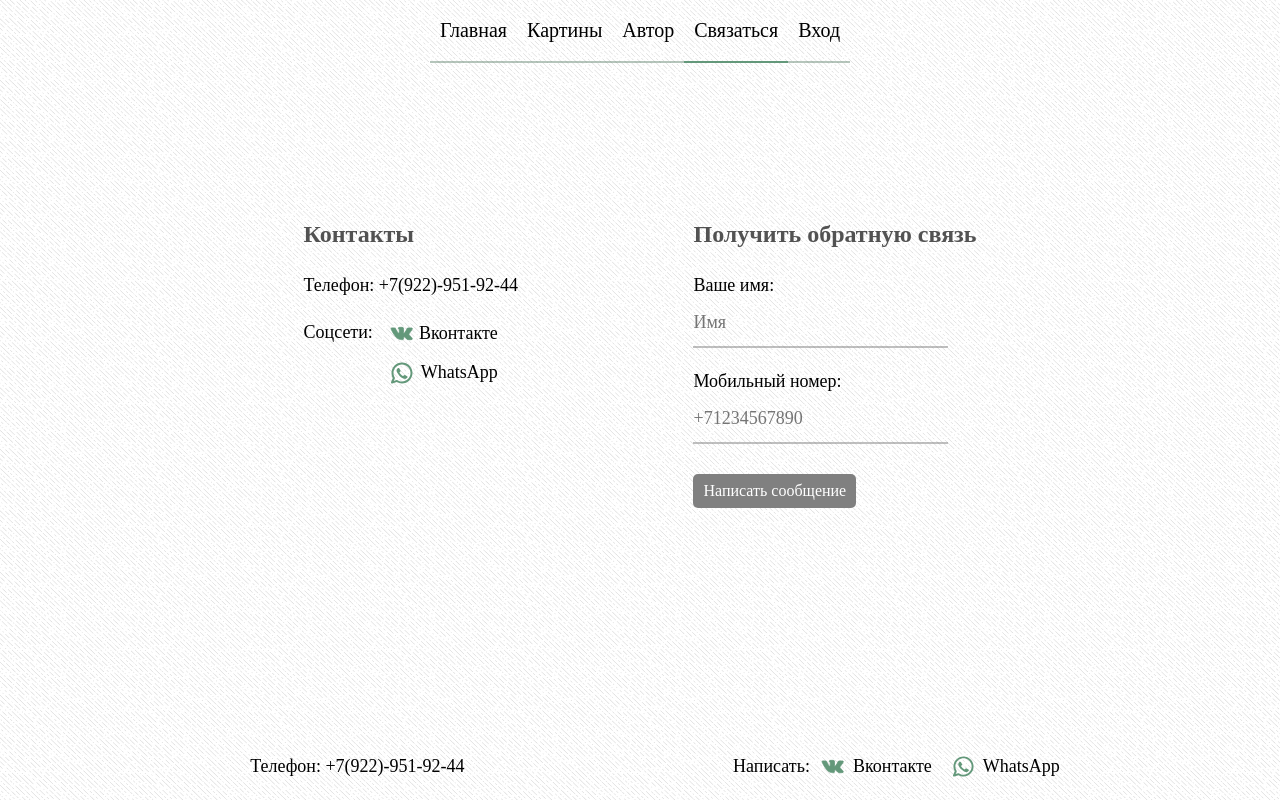
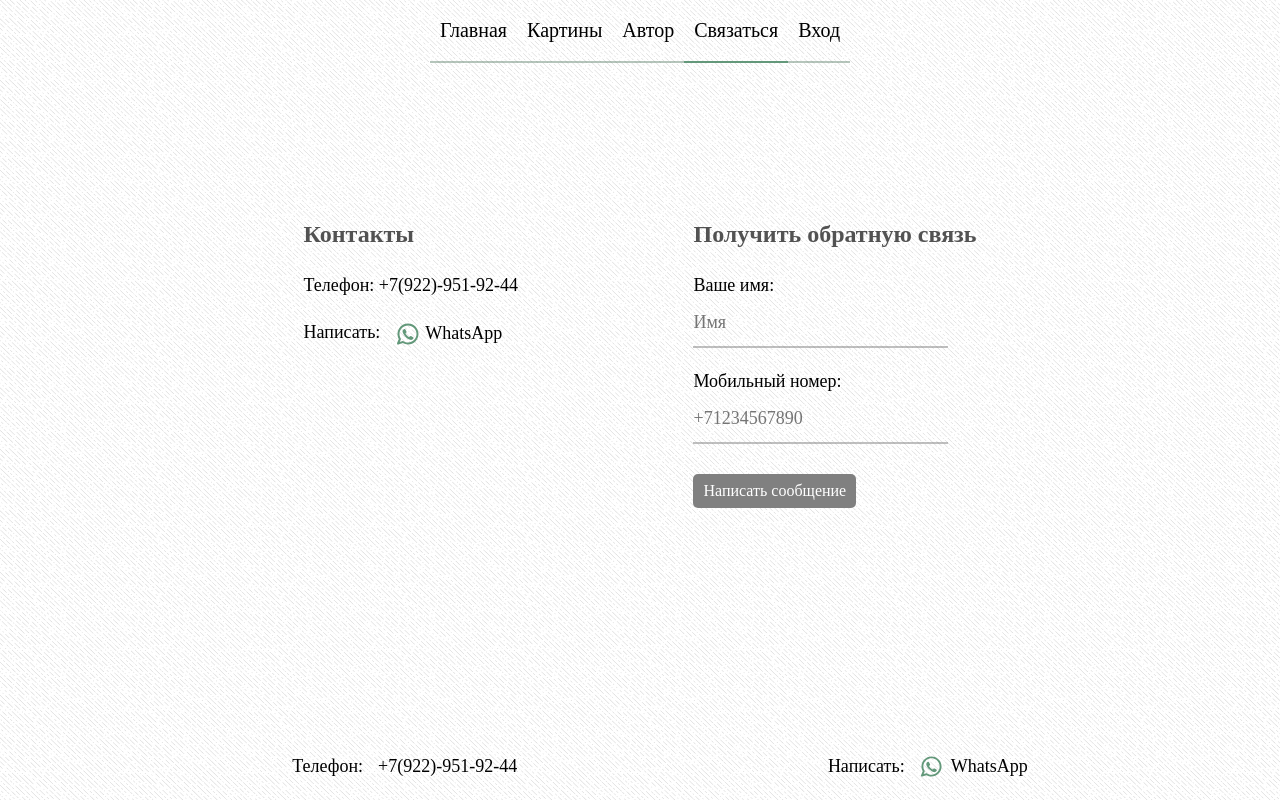
Before and after one commit to kotamikh/paintings-shop, a Vue app: page /contacts in a window 1280 px wide. Built offline with nearby package versions, Linux system fonts and the light colour scheme; a web font is replaced by a local one.

Commit message:
remove vk link, change nav-meu position

```diff
--- a/components/TheFooter.vue
+++ b/components/TheFooter.vue
@@ -1,14 +1,11 @@
 <template>
   <div class="footer">
     <div class="telephone">
-      <a href='tel:+79229519244'>Телефон: +7(922)-951-92-44</a>
+      <p>Телефон:</p>
+      <a href='tel:+79229519244'>+7(922)-951-92-44</a>
     </div>
     <div class="messengers">
       <p>Написать:</p>
-      <a class="link" href="https://m.vk.com/m.kozlov73" target="_blank" rel="noopener, nofollow">
-        <img src="../src/assets/icons/vk.svg" style="width: 25px" alt="vk"/>
-        <p>Вконтакте</p>
-      </a>
       <a class="link" href="https://wa.me/79229519244" target="_blank" rel="noopener, nofollow">
         <img src="../src/assets/icons/whatsapp.svg" style="width: 23px" alt="whatsapp"/>
         <p>WhatsApp</p>
@@ -32,31 +29,27 @@
   padding: 20px
 
   @media screen and (max-width: 767px)
-    padding: 0 10px 20px
+    padding: 20px 0
 
-  .messengers
-    gap: 10px
+  .messengers,
+  .telephone
+    gap: 15px
     display: flex
     align-items: center
     @media screen and (max-width: 767px)
-      gap: 5px
+      gap: 10px
+    a
+      &:hover
+        color: var(--seagreen)
 
     .link
       gap: 8px
       display: flex
-      margin-right: 10px
       align-items: center
-      font-size: calc(12px + 6 * (100vw / 1280))
 
-      &:hover
-        color: var(--seagreen)
-
-      @media screen and (max-width: 767px)
+      @media screen and (max-width: 550px)
         p
           display: none
         img
           width: 20px
-
-  p
-    font-size: calc(12px + 6 * (100vw / 1280))
 </style>
--- a/components/TheNavbar.vue
+++ b/components/TheNavbar.vue
@@ -1,10 +1,10 @@
 <template>
-  <div :class="[ {show : isBurgerShown }, 'navbar' ]">
+  <div class="navbar">
     <button @click="showMenu">
       <img v-if="isBurgerShown" src="@/assets/icons/cross.svg" alt="закрыть"/>
       <img v-else src="@/assets/icons/burger.svg" alt="меню"/>
     </button>
-    <ul class="nav-menu hidden">
+    <ul class="nav-menu hidden" ref="menu">
       <li v-for="(link, index) in links"
           :class="{ current : isCurrent(index) }"
           @click="onLinkClick(link, index)"
@@ -21,6 +21,7 @@
 const router = useRouter();
 const currentIndex = ref(0)
 const isBurgerShown = ref(false)
+const menu = ref(null)
 
 const isCurrent = (index) => {
   return index === currentIndex.value
@@ -67,13 +68,10 @@
 })
 
 const showMenu = () => {
-  const navbar = document.querySelector('.navbar')
-  const menu = navbar.querySelector('ul')
-
   isBurgerShown.value ? isBurgerShown.value = false : isBurgerShown.value = true
-  menu.classList.toggle('hidden')
-  menu.addEventListener('click', () => {
-    menu.classList.add('hidden')
+  menu.value.classList.toggle('hidden')
+  menu.value.addEventListener('click', () => {
+    menu.value.classList.add('hidden')
     isBurgerShown.value = false
   })
 }
@@ -130,12 +128,12 @@
       width: 100%
       height: 100vh
       opacity: 100%
+      position: fixed
       padding-top: 90px
-      position: absolute
+      align-items: center
       visibility: visible
       flex-direction: column
       background-color: white
-      align-items: center
       transition: all 0.2s ease
 
       li
--- a/layouts/MainLayout.vue
+++ b/layouts/MainLayout.vue
@@ -1,8 +1,8 @@
 <template>
   <div class="main-layout">
-    <the-navbar/>
+    <the-navbar @nav-menu-opened="isOverflowHidden = true"/>
 
-    <div class="main-content">
+    <div class="main-content" >
       <router-view></router-view>
     </div>
 
@@ -10,21 +10,19 @@
   </div>
 </template>
 
-<script>
-export default {
-  name: "MainLayout"
-}
-</script>
-
 <script setup>
 import TheNavbar from "../components/TheNavbar.vue";
 import TheFooter from "../components/TheFooter.vue";
+import { ref } from "vue";
+
+const isOverflowHidden = ref(false)
 </script>
 
 <style scoped lang="sass">
 .main-layout
   width: 100%
   display: flex
+  overflow-y: hidden
   flex-direction: column
 
   .main-content
--- a/pages/Catalog.vue
+++ b/pages/Catalog.vue
@@ -46,11 +46,13 @@
   flex-direction: column
   scroll-behavior: smooth
 
-  @media screen and (max-width: 400px)
+  h1
     padding-top: 20px
 
-    h2
+    @media screen and (max-width: 840px)
       margin-bottom: 20px
+
+    @media screen and (max-width: 400px)
       &::before,
       &::after
         display: none
--- a/pages/Contacts.vue
+++ b/pages/Contacts.vue
@@ -9,21 +9,13 @@
       <h2>Контакты</h2>
       <a href='tel:+79229519244'>Телефон: +7(922)-951-92-44</a>
       <div class="social-networks">
-        <p>Соцсети:</p>
-        <div class="buttons">
-          <button>
-            <a href="https://m.vk.com/m.kozlov73" target="_blank" rel="noopener">
-              <img src="../src/assets/icons/vk.svg" style="width: 25px" alt="vk"/>
-              Вконтакте
-            </a>
-          </button>
+        <p>Написать:</p>
           <button>
             <a href="https://wa.me/79229519244" target="_blank" rel="noopener">
               <img src="../src/assets/icons/whatsapp.svg" style="width: 24px" alt="whatsapp"/>
               WhatsApp
             </a>
           </button>
-        </div>
       </div>
     </div>
     <div class="application">
@@ -108,11 +100,6 @@
     gap: 10px
     display: flex
 
-    .buttons
-      gap: 10px
-      display: flex
-      flex-direction: column
-
     button
       border: none
       border-radius: 5px
--- a/src/assets/styles/styles.css
+++ b/src/assets/styles/styles.css
@@ -19,7 +19,7 @@
 
 h1:not(.homepage-header) {
     margin: 0;
-    padding: 2% 0;
+    padding: 0;
     text-align: center;
     justify-self: center;
     color: var(--header-grey);
```
Lines whose indentation alone changed are shown as unchanged.
